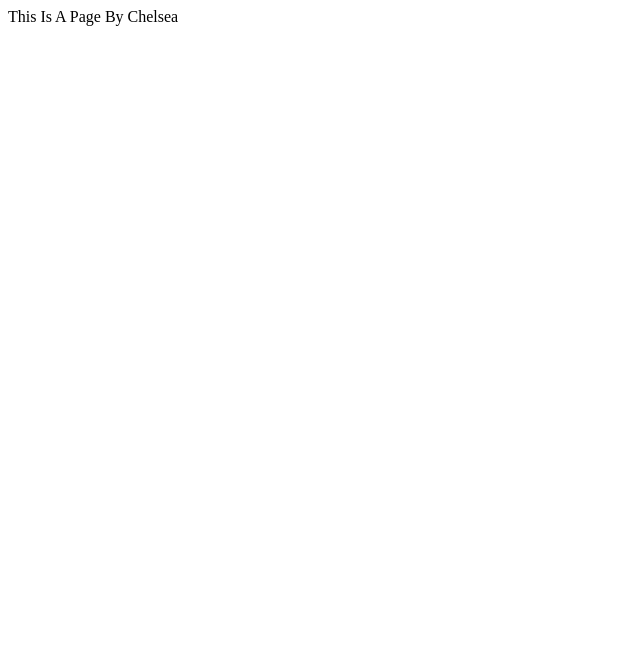
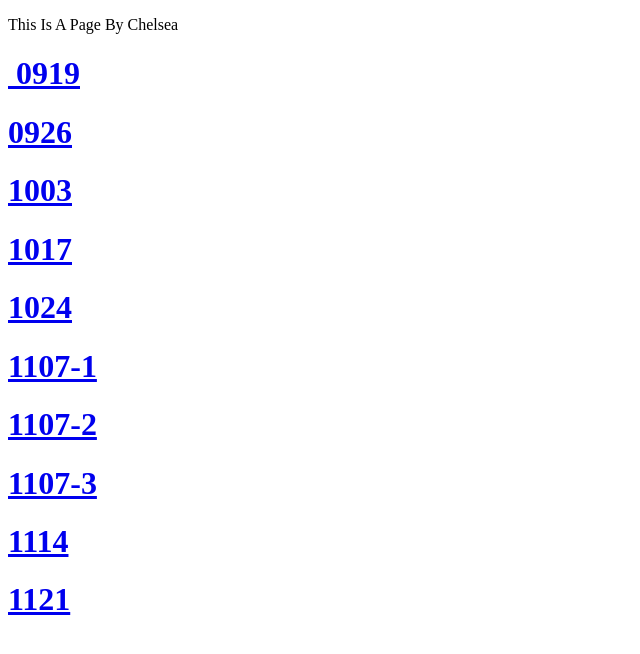
Before and after one commit to ChelseaFantsoyu/ChelseaFantsoyu.github.io, a plain HTML site: page index.html in a window 1280 px wide. Shown: the whole page, without its empty margins (0-640 px from the left). Drawn offline with Linux system fonts and the light colour scheme.

Commit message:
建立1121網頁課程結果網站

```diff
--- a/index.html
+++ b/index.html
@@ -7,6 +7,16 @@
 
 <body>
 
-	This Is A Page By Chelsea
+<p> This Is A Page By Chelsea&nbsp;</p>
+	<h1><a href="0919/index.html/">&nbsp;0919</a></h1>
+	<h1><a href="0926/0926-1.html/">0926 </a></h1>
+	<h1><a href="1003/1003chelsea.html/">1003</a></h1>
+	<h1><a href="1017/1017.html/">1017 </a></h1>
+	<h1><a href="1024/index.html/">1024 </a></h1>
+	<h1><a href="1107/1107-1.html/">1107-1 </a></h1>
+	<h1><a href="1107/1107-2.html/">1107-2 </a></h1>
+<h1><a href="1107/1107-3.html/">1107-3</a></h1>
+	<h1><a href="1114/1114/1114.html/">1114</a></h1>
+	<h1><a href="1121/index.html/index.html/">1121 </a></h1>
 </body>
 </html>
```
